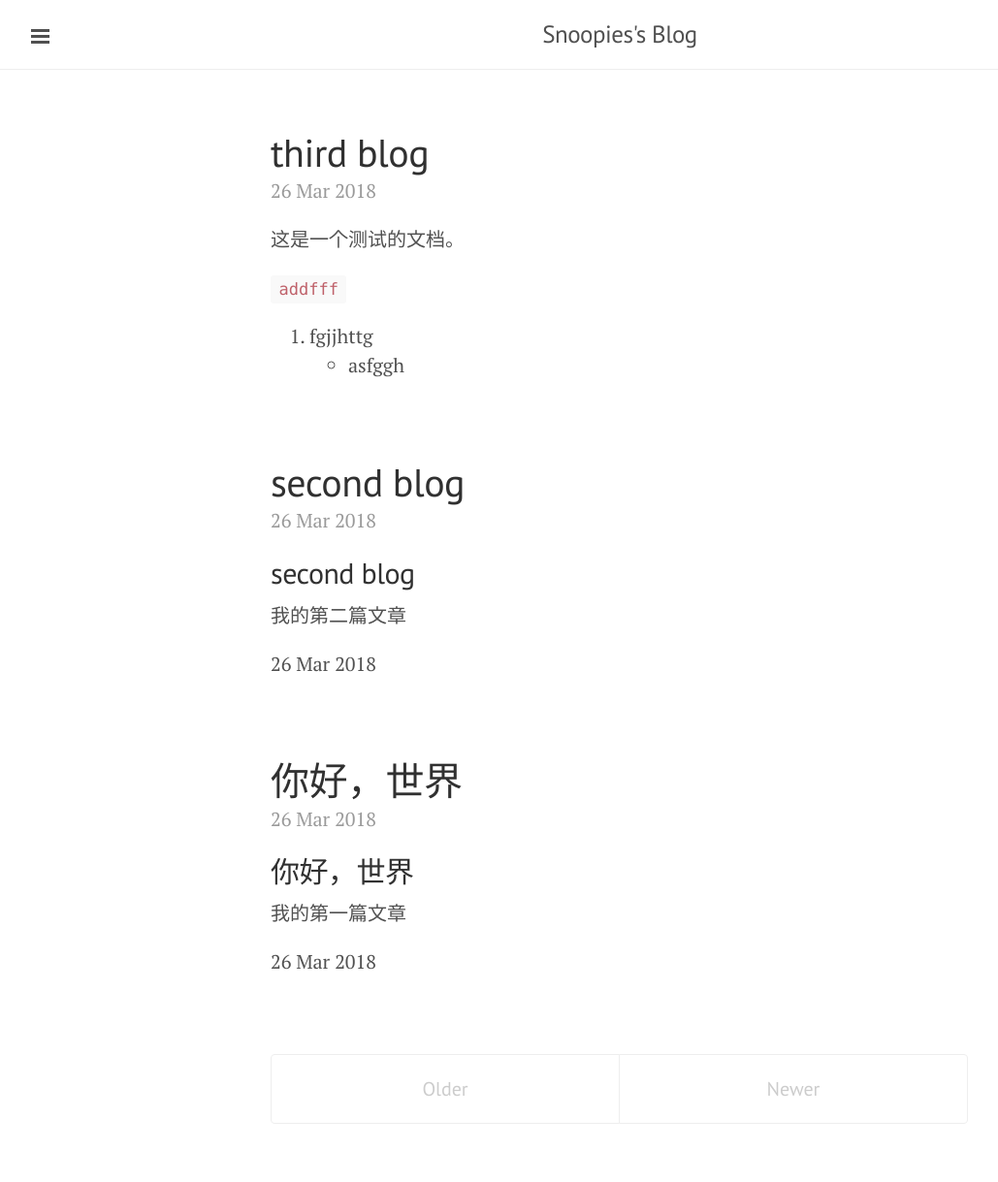
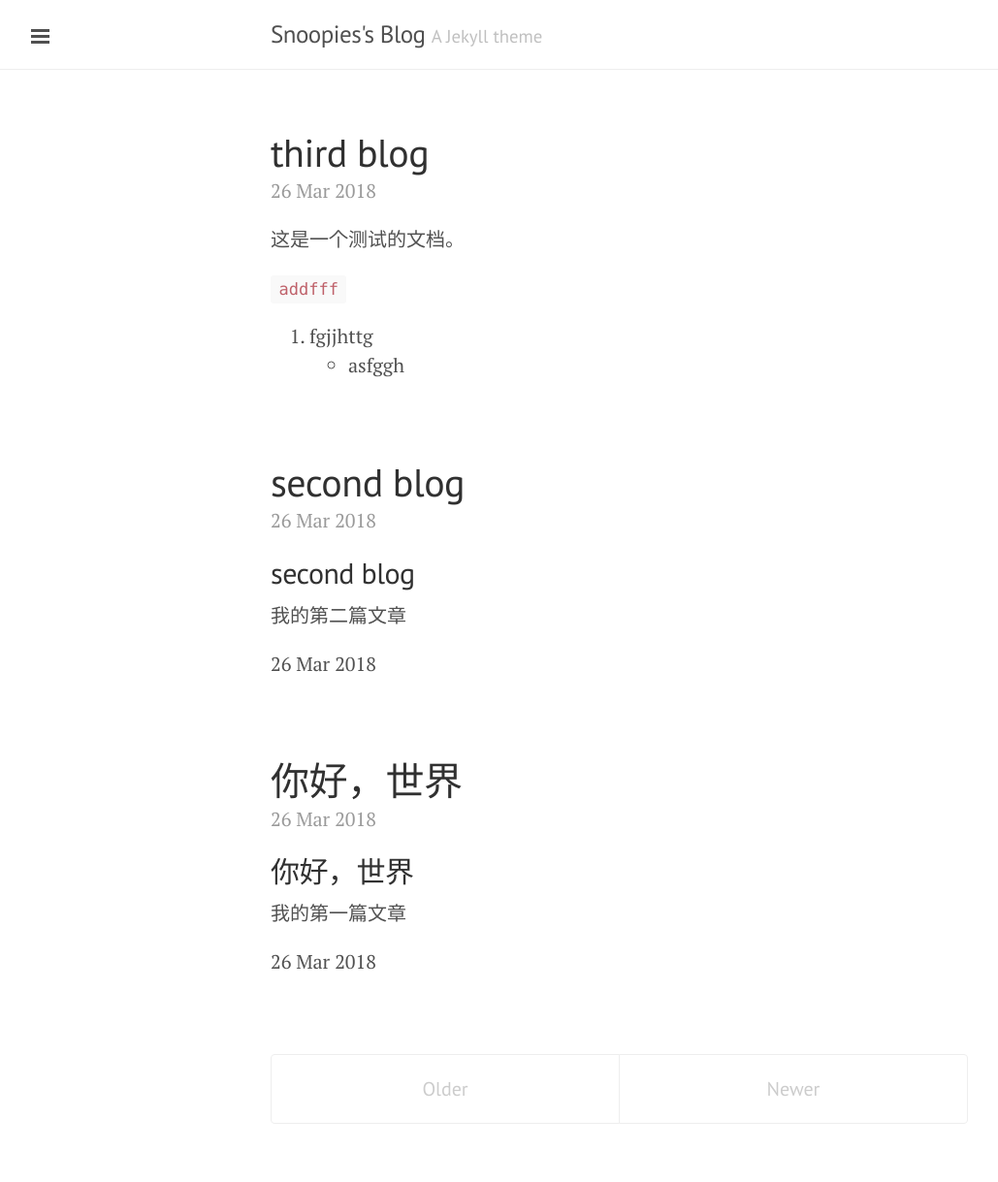
Before and after one commit to snoopies/blog, a Jekyll site: the page built from index.html, in a window 1280 px wide. Shown: the whole page at 97% size, without its empty margins (1-1030 px from the left). Built offline with Jekyll 4.4.1, drawn with Linux system fonts in a browser that asks for light colours; the list of posts is cut into pages by our own code.

Commit message:
jekyll-blog

```diff
--- a/_layouts/default.html
+++ b/_layouts/default.html
@@ -14,6 +14,7 @@
         <div class="container">
           <h3 class="masthead-title">
             <a href="{{ site.baseurl }}/" title="Home">{{ site.title }}</a>
+            <small>{{ site.tagline }}</small>
           </h3>
         </div>
       </div>
--- a/public/css/lanyon.css
+++ b/public/css/lanyon.css
@@ -106,6 +106,7 @@ h1, h2, h3, h4, h5, h6 {
 }
 .masthead-title a {
   color: #505050;
+    text-align: center;
 }
 .masthead-title small {
   font-size: 75%;
@@ -114,7 +115,7 @@ h1, h2, h3, h4, h5, h6 {
   letter-spacing: 0;
 }
 
-@media (max-width: 148em) {
+@media (max-width: 48rem) {
   .masthead-title {
     text-align: center;
   }
```
